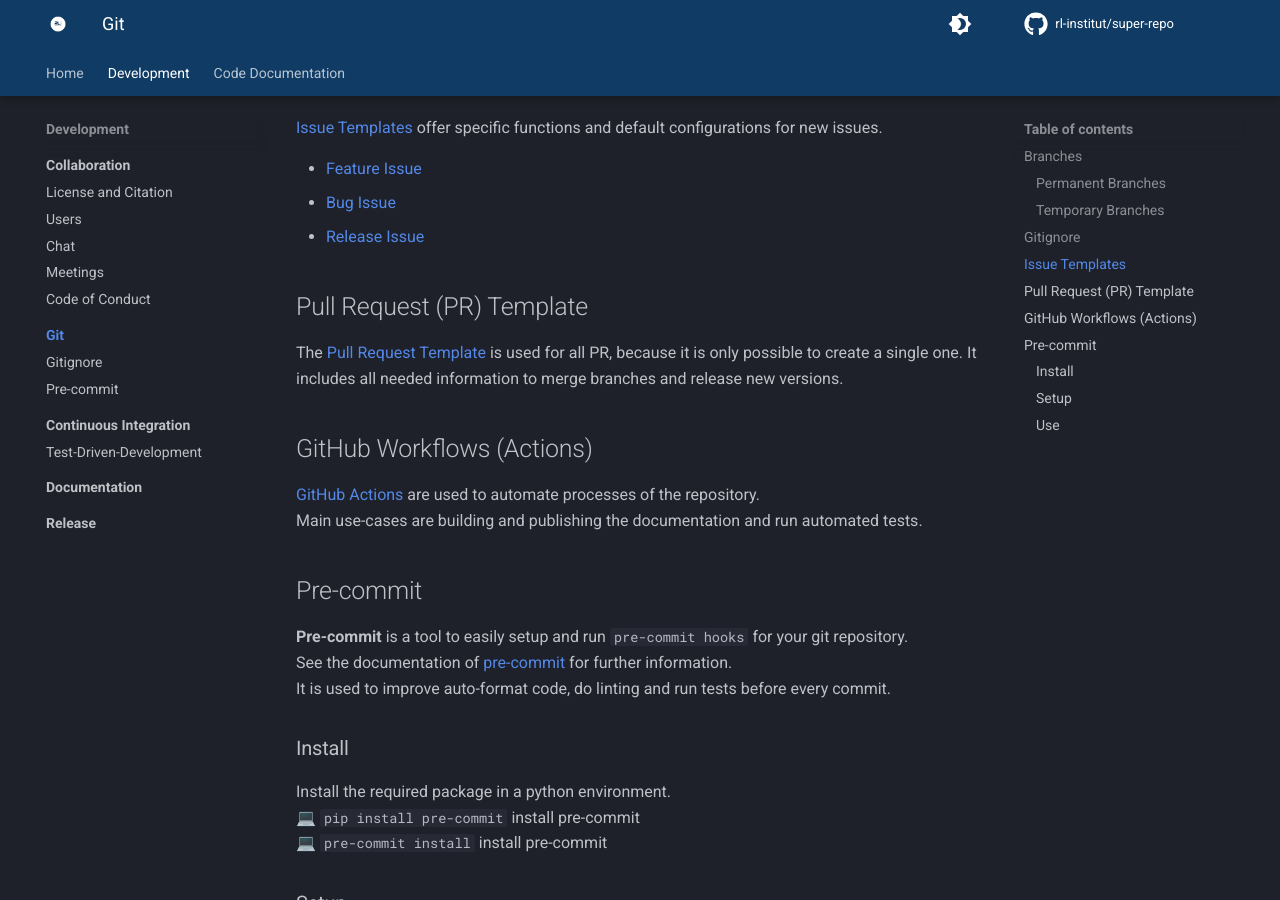
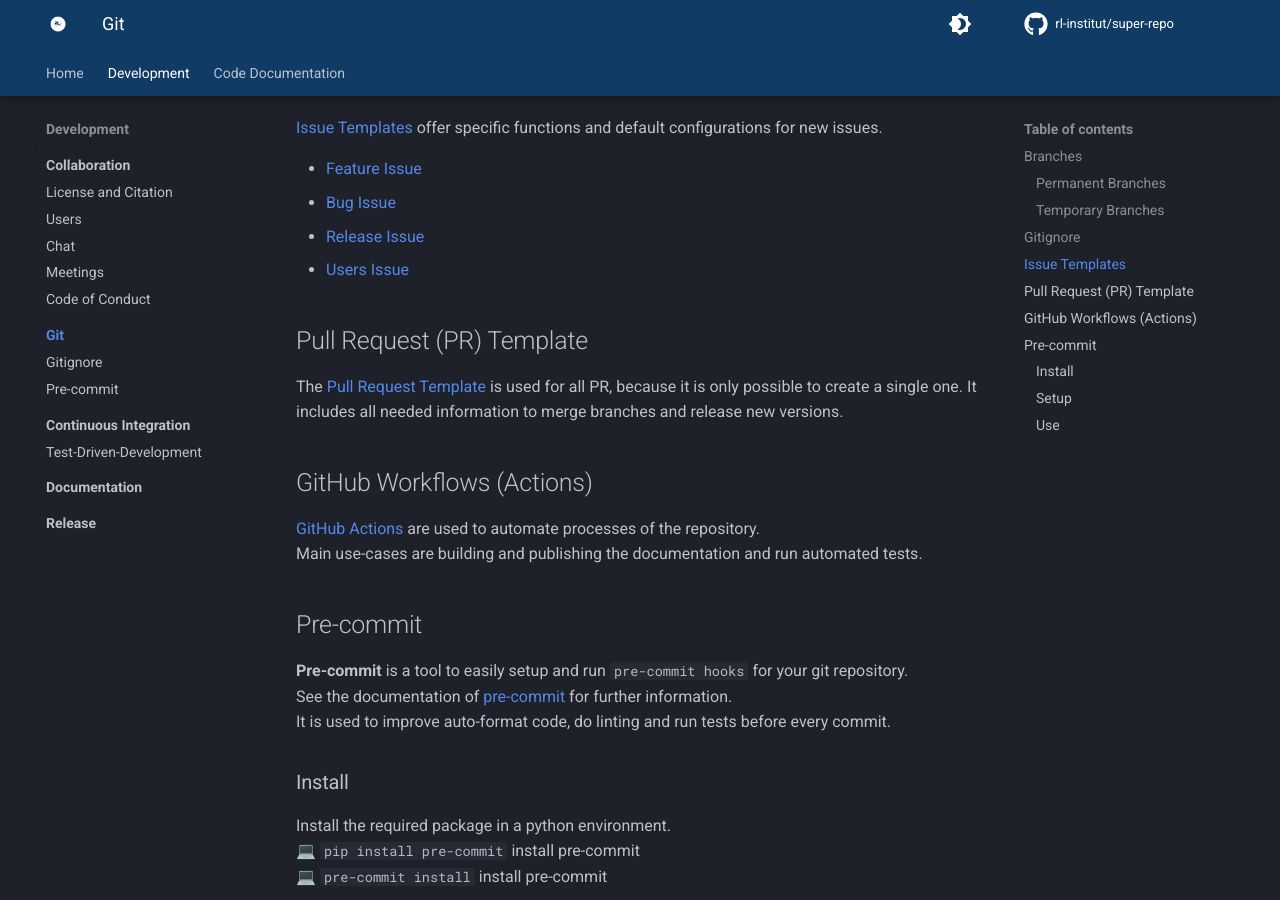
Before and after one commit to rl-institut/super-repo, an MkDocs documentation site: the page built from docs/development/git/index.md, in a window 1280 px wide and 900 px high, scrolled down 889 px. Built offline with MkDocs 1.6.1 and Material for MkDocs 9.7.7, drawn with Linux system fonts in a browser that asks for light colours; comment, search, counter and statistics services are not loaded; the version menu is left out.

Commit message:
Add issue template for user kudos

```diff
--- a/docs/development/git/index.md
+++ b/docs/development/git/index.md
@@ -32,6 +32,7 @@ offer specific functions and default configurations for new issues.
 - [Feature Issue](https://github.com/rl-institut/super-repo/blob/production/.github/ISSUE_TEMPLATE/issue_template_feature.md)
 - [Bug Issue](https://github.com/rl-institut/super-repo/blob/production/.github/ISSUE_TEMPLATE/issue_template_bug.md)
 - [Release Issue](https://github.com/rl-institut/super-repo/blob/production/.github/ISSUE_TEMPLATE/issue_template_release.md)
+- [Users Issue](https://github.com/rl-institut/super-repo/blob/production/.github/ISSUE_TEMPLATE/issue_template_user_kudos.md)
 
 ## Pull Request (PR) Template
 
```
Also changed, not shown: .github/ISSUE_TEMPLATE/issue_template_user_kudos.md (added).
